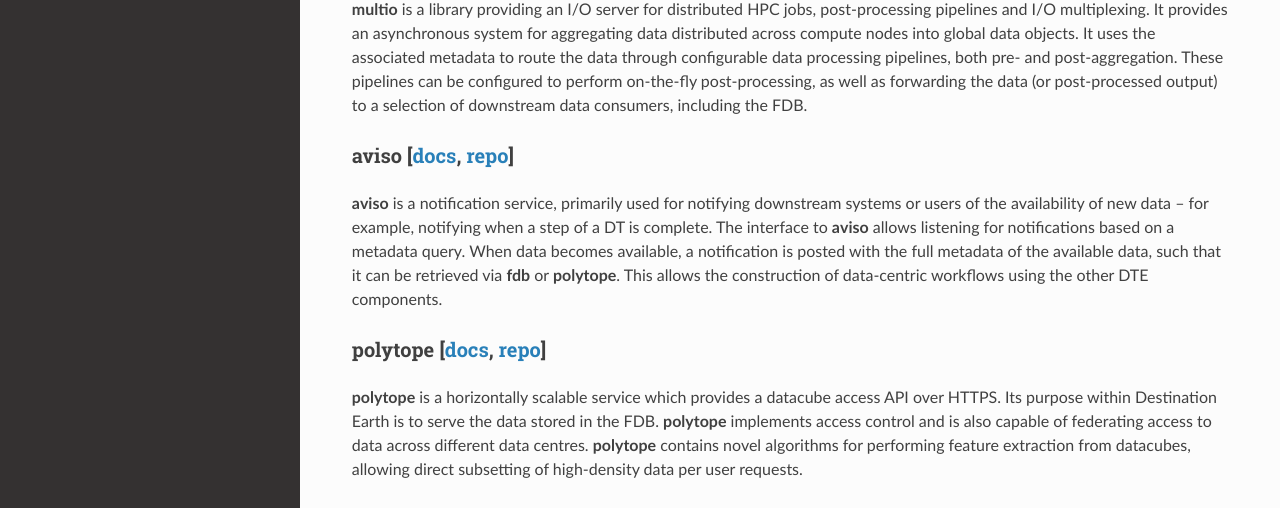
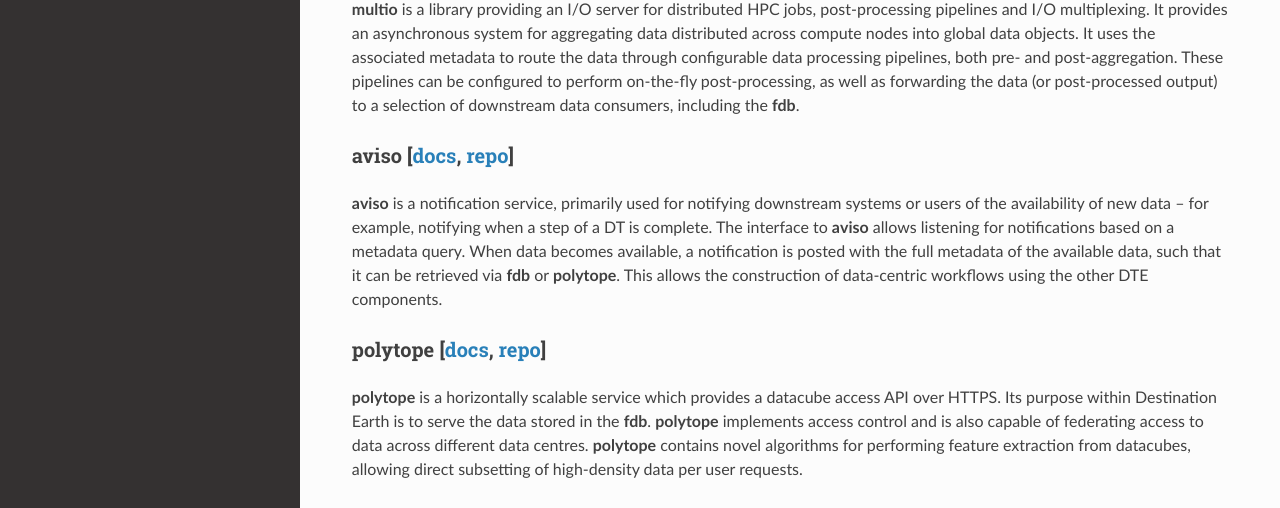
Before and after one commit to ecmwf-projects/digital-twin-engine, an MkDocs documentation site: the page built from docs/index.md, in a window 1280 px wide and 900 px high, scrolled down 1308 px. Shown: the part 258-766 px from the top of the window. Built offline with MkDocs 1.6.1, drawn with Linux system fonts in a browser that asks for light colours; nearby versions of some CDN libraries; some of the changed text lies outside the part shown.

```diff
--- a/docs/index.md
+++ b/docs/index.md
@@ -26,7 +26,7 @@ The Digital Twin Engine (DTE) is a collection of components built to facilitate
 * polytope [[docs](https://polytope.readthedocs.io/en/latest), [repo](https://github.com/ecmwf-projects/polytope-client)]
 * pyfdb [[docs](https://pyfdb.readthedocs.io/en/latest), [repo](https://github.com/ecmwf/pyfdb)]
 * atlas [[docs](https://sites.ecmwf.int/docs/atlas), [repo](https://github.com/ecmwf/atlas)]
-* pyflow [[docs](https://ecmwf-pyflow.readthedocs.io/en/latest/), [repo](https://github.com/ecmwf/pyflow)]
+* pyflow [[docs](https://pyflow-workflow-generator.readthedocs.io/en/latest/), [repo](https://github.com/ecmwf/pyflow)]
 
 > **🚧 Full docs coming soon:**
 
@@ -46,7 +46,7 @@ This diagram illustrates how the Digital Twin Engine components are deployed on
 
 ### multio [[docs](https://multio.readthedocs.io/en/latest), [repo](https://github.com/ecmwf/multio)]
 
-**multio** is a library providing an I/O server for distributed HPC jobs, post-processing pipelines and I/O multiplexing. It provides an asynchronous system for aggregating data distributed across compute nodes into global data objects. It uses the associated metadata to route the data through configurable data processing pipelines, both pre- and post-aggregation. These pipelines can be configured to perform on-the-fly post-processing, as well as forwarding the data (or post-processed output) to a selection of downstream data consumers, including the FDB.
+**multio** is a library providing an I/O server for distributed HPC jobs, post-processing pipelines and I/O multiplexing. It provides an asynchronous system for aggregating data distributed across compute nodes into global data objects. It uses the associated metadata to route the data through configurable data processing pipelines, both pre- and post-aggregation. These pipelines can be configured to perform on-the-fly post-processing, as well as forwarding the data (or post-processed output) to a selection of downstream data consumers, including the **fdb**.
 
 ### aviso [[docs](https://pyaviso.readthedocs.io/en/latest), [repo](https://github.com/ecmwf/aviso)]
 
@@ -54,7 +54,7 @@ This diagram illustrates how the Digital Twin Engine components are deployed on
 
 ### polytope [[docs](https://polytope.readthedocs.io/en/latest), [repo](https://github.com/ecmwf-projects/polytope-client)]
 
-**polytope** is a horizontally scalable service which provides a datacube access API over HTTPS. Its purpose within Destination Earth is to serve the data stored in the FDB. **polytope** implements access control and is also capable of federating access to data across different data centres. **polytope** contains novel algorithms for performing feature extraction from datacubes, allowing direct subsetting of high-density data per user requests.
+**polytope** is a horizontally scalable service which provides a datacube access API over HTTPS. Its purpose within Destination Earth is to serve the data stored in the **fdb**. **polytope** implements access control and is also capable of federating access to data across different data centres. **polytope** contains novel algorithms for performing feature extraction from datacubes, allowing direct subsetting of high-density data per user requests.
 
 ### fdb [docs, [repo](https://github.com/ecmwf/fdb)]
 
@@ -68,7 +68,7 @@ The **fdb** is a domain-specific object store for meteorological data described
 
 **atlas** is an open source library providing grids, mesh generation, and parallel data structures targetting numerical weather prediction or climate model developments.
 
-### pyflow [[docs](https://ecmwf-pyflow.readthedocs.io/en/latest/), [repo](https://github.com/ecmwf/pyflow)]
+### pyflow [[docs](https://pyflow-workflow-generator.readthedocs.io/en/latest/), [repo](https://github.com/ecmwf/pyflow)]
 
 **pyflow** is a high level Python interface to **ecflow** allowing the creation of suites in an efficient and “pythonic” way. **pyflow** acts both as a compiler and a library for **ecflow** definition files which generate suites.
 
@@ -82,7 +82,7 @@ The **fdb** is a domain-specific object store for meteorological data described
 
 ### pgen [[docs](https://pgen.readthedocs.io/en/latest/), [repo](https://github.com/ecmwf/pgen)]
 
-**pgen** is a parallel execution framework designed to perform post-processing on model output. **pgen** is configured with downstream (user) data requirements, which specify what post-processing should be applied to which elements of the output. This post-processing may take the form of interpolation of the data to a different resolution, along with rotations and/or regional subselections. Typically one **pgen** instance is started for each step of the model output, once it has been made available by all instances of the model. Each instance consists of one broker task, and a number of worker tasks to whom the work is distributed. They retrieve data from the FDB according to the specified metadata and write data to the parallel filesystem as required.
+**pgen** is a parallel execution framework designed to perform post-processing on model output. **pgen** is configured with downstream (user) data requirements, which specify what post-processing should be applied to which elements of the output. This post-processing may take the form of interpolation of the data to a different resolution, along with rotations and/or regional subselections. Typically one **pgen** instance is started for each step of the model output, once it has been made available by all instances of the model. Each instance consists of one broker task, and a number of worker tasks to whom the work is distributed. They retrieve data from the **fdb** according to the specified metadata and write data to the parallel filesystem as required.
 
 ### plume [[docs](https://plume-plugin-mechanism.readthedocs.io/en/latest), [repo](https://github.com/ecmwf-projects/plume)]
 
```
